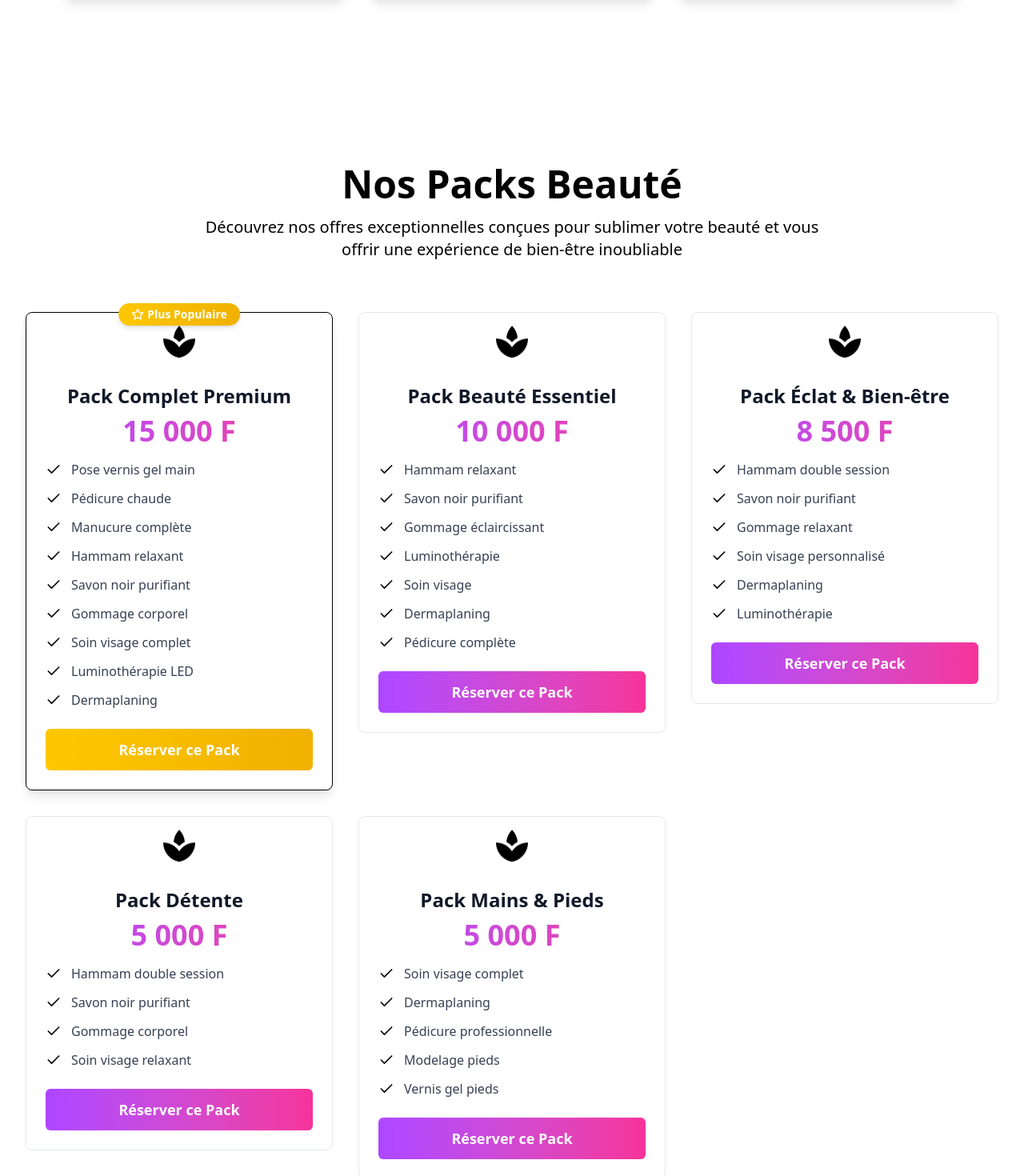
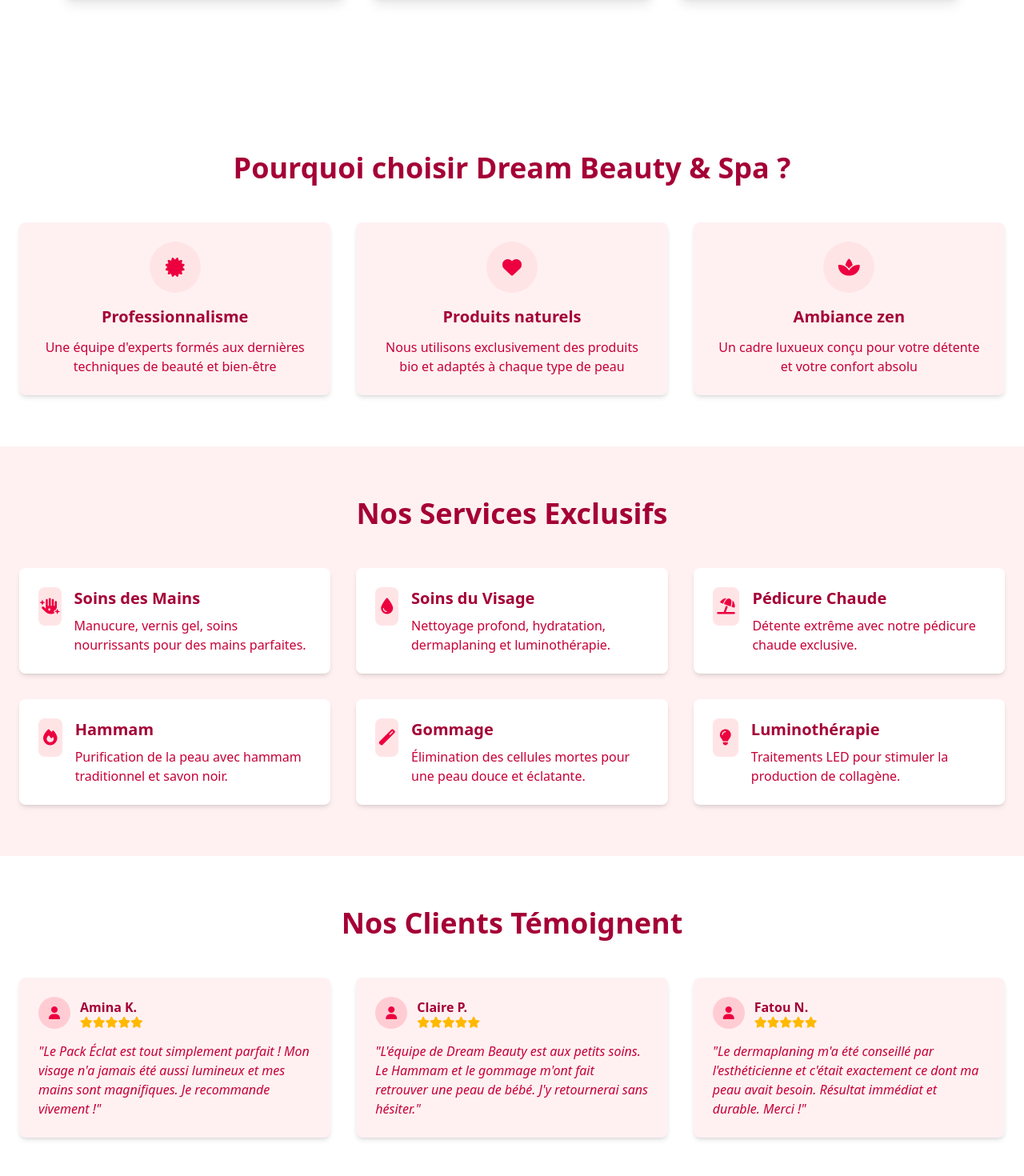
Before and after one commit to dascomsoft/dream-beauty, a React (Vite) app: page / in a window 1280 px wide. Shown: the part 1300-2770 px from the top of the page at 80% size. Built offline with nearby package versions, Linux system fonts and the light colour scheme.

Commit message:
Navigation Navbar modification

```diff
--- a/package.json
+++ b/package.json
@@ -10,6 +10,7 @@
     "preview": "vite preview"
   },
   "dependencies": {
+    "@fortawesome/fontawesome-free": "^6.7.2",
     "@tailwindcss/vite": "^4.1.11",
     "react": "^19.1.0",
     "react-dom": "^19.1.0",
--- a/src/components/Footer.jsx
+++ b/src/components/Footer.jsx
@@ -7,7 +7,7 @@
   const currentYear = new Date().getFullYear();
 
   return (
-    <footer className="bg-foreground text-background">
+    <footer className="bg-pink-300 text-slate-900">
       <div className="max-w-7xl mx-auto px-4 sm:px-6 lg:px-8 py-12">
         <div className="grid grid-cols-1 md:grid-cols-4 gap-8">
           {/* Logo & Description */}
--- a/src/components/Navbar.jsx
+++ b/src/components/Navbar.jsx
@@ -32,14 +32,14 @@
   return (
     <nav className={`fixed top-0 left-0 right-0 z-50 transition-all duration-500 ${
       isScrolled
-        ? 'bg-background/95 backdrop-blur-md shadow-md'
-        : 'bg-transparent'
+        ? 'bg-white shadow-xl'
+        : 'bg-white'
     }`}>
       <div className="max-w-7xl mx-auto px-4 sm:px-6 lg:px-8">
         <div className="flex justify-between items-center h-20">
           {/* Logo */}
           <Link to="/" className="flex items-center space-x-2">
-            <MdSpa className="h-8 w-8 text-primary" />
+            <MdSpa className="h-8 w-8 text-pink-500" />
             <span className="text-2xl font-bold bg-gradient-to-r from-purple-500 to-pink-500 bg-clip-text text-transparent">
               Dream Beauty & Spa
             </span>
--- a/src/components/PackCard.jsx
+++ b/src/components/PackCard.jsx
@@ -23,7 +23,7 @@
 
       <div className="p-6 text-center pb-4">
         <div className="mb-4">
-          <MdSpa className="h-12 w-12 text-primary mx-auto animate-bounce" />
+          <MdSpa className="h-12 w-12 text-pink-400 mx-auto animate-bounce" />
         </div>
         <h3 className="text-2xl font-bold text-gray-900 mb-2">
           {name}
--- a/src/pages/Home.jsx
+++ b/src/pages/Home.jsx
@@ -2,6 +2,10 @@
 import PacksSection from '../components/PacksSection';
 import WhatsAppButton from '../components/WhatsAppButton';
 import React from 'react';
+import '@fortawesome/fontawesome-free/css/all.min.css';
+
+
+
 
 const Home = () => {
   return (
@@ -19,6 +23,7 @@
               expérience unique de bien-être et de beauté.
             </p>
           </div>
+
 
           <div className="grid md:grid-cols-3 gap-8 mb-16">
             <div className="text-center p-6 bg-background rounded-lg shadow-elegant shadow-lg">
@@ -54,6 +59,193 @@
         </div>
       </section>
 
+
+
+
+
+
+
+
+
+
+
+
+
+
+
+
+
+  {/* Pourquoi choisir Dream Beauty */}
+      <section className="py-16 bg-white">
+        <div className="container mx-auto px-6">
+          <h2 className="text-3xl md:text-4xl font-bold text-center text-rose-800 mb-12">
+            Pourquoi choisir Dream Beauty & Spa ?
+          </h2>
+
+          <div className="grid grid-cols-1 md:grid-cols-3 gap-8">
+            <div className="bg-rose-50 p-6 rounded-lg shadow-md text-center transition transform hover:-translate-y-1">
+              <div className="w-16 h-16 bg-rose-100 rounded-full flex items-center justify-center mx-auto mb-4">
+                <i className="fas fa-certificate text-rose-600 text-2xl"></i>
+              </div>
+              <h3 className="text-xl font-bold text-rose-800 mb-3">Professionnalisme</h3>
+              <p className="text-rose-700">
+                Une équipe d'experts formés aux dernières techniques de beauté et bien-être
+              </p>
+            </div>
+
+            <div className="bg-rose-50 p-6 rounded-lg shadow-md text-center transition transform hover:-translate-y-1">
+              <div className="w-16 h-16 bg-rose-100 rounded-full flex items-center justify-center mx-auto mb-4">
+                <i className="fas fa-heart text-rose-600 text-2xl"></i>
+              </div>
+              <h3 className="text-xl font-bold text-rose-800 mb-3">Produits naturels</h3>
+              <p className="text-rose-700">
+                Nous utilisons exclusivement des produits bio et adaptés à chaque type de peau
+              </p>
+            </div>
+
+            <div className="bg-rose-50 p-6 rounded-lg shadow-md text-center transition transform hover:-translate-y-1">
+              <div className="w-16 h-16 bg-rose-100 rounded-full flex items-center justify-center mx-auto mb-4">
+                <i className="fas fa-spa text-rose-600 text-2xl"></i>
+              </div>
+              <h3 className="text-xl font-bold text-rose-800 mb-3">Ambiance zen</h3>
+              <p className="text-rose-700">
+                Un cadre luxueux conçu pour votre détente et votre confort absolu
+              </p>
+            </div>
+          </div>
+        </div>
+      </section>
+
+      {/* Services */}
+      <section id="services" className="py-16 bg-rose-50">
+        <div className="container mx-auto px-6">
+          <h2 className="text-3xl md:text-4xl font-bold text-center text-rose-800 mb-12">Nos Services Exclusifs</h2>
+
+          <div className="grid grid-cols-1 md:grid-cols-2 lg:grid-cols-3 gap-8">
+            {[
+              ['fas fa-hand-sparkles', 'Soins des Mains', 'Manucure, vernis gel, soins nourrissants pour des mains parfaites.'],
+              ['fas fa-tint', 'Soins du Visage', 'Nettoyage profond, hydratation, dermaplaning et luminothérapie.'],
+              ['fas fa-umbrella-beach', 'Pédicure Chaude', 'Détente extrême avec notre pédicure chaude exclusive.'],
+              ['fas fa-fire', 'Hammam', 'Purification de la peau avec hammam traditionnel et savon noir.'],
+              ['fas fa-magic', 'Gommage', 'Élimination des cellules mortes pour une peau douce et éclatante.'],
+              ['fas fa-lightbulb', 'Luminothérapie', 'Traitements LED pour stimuler la production de collagène.'],
+            ].map(([icon, title, text], i) => (
+              <div key={i} className="bg-white p-6 rounded-lg shadow-md gallery-item">
+                <div className="flex items-start">
+                  <div className="w-12 h-12 bg-rose-100 rounded-lg flex items-center justify-center mr-4">
+                    <i className={`${icon} text-rose-600 text-xl`}></i>
+                  </div>
+                  <div>
+                    <h3 className="text-xl font-bold text-rose-800 mb-2">{title}</h3>
+                    <p className="text-rose-700">{text}</p>
+                  </div>
+                </div>
+              </div>
+            ))}
+          </div>
+        </div>
+      </section>
+
+      {/* Témoignages */}
+      <section className="py-16 bg-white">
+        <div className="container mx-auto px-6">
+          <h2 className="text-3xl md:text-4xl font-bold text-center text-rose-800 mb-12">Nos Clients Témoignent</h2>
+
+          <div className="grid grid-cols-1 md:grid-cols-3 gap-8">
+            {[
+              ['Amina K.', '"Le Pack Éclat est tout simplement parfait ! Mon visage n\'a jamais été aussi lumineux et mes mains sont magnifiques. Je recommande vivement !"'],
+              ['Claire P.', '"L\'équipe de Dream Beauty est aux petits soins. Le Hammam et le gommage m\'ont fait retrouver une peau de bébé. J\'y retournerai sans hésiter."'],
+              ['Fatou N.', '"Le dermaplaning m\'a été conseillé par l\'esthéticienne et c\'était exactement ce dont ma peau avait besoin. Résultat immédiat et durable. Merci !"']
+            ].map(([name, message], index) => (
+              <div key={index} className="bg-rose-50 p-6 rounded-lg shadow-md">
+                <div className="flex items-center mb-4">
+                  <div className="w-10 h-10 bg-rose-200 rounded-full flex items-center justify-center">
+                    <i className="fas fa-user text-rose-600"></i>
+                  </div>
+                  <div className="ml-3">
+                    <h4 className="font-bold text-rose-800">{name}</h4>
+                    <div className="flex text-amber-400 text-sm">
+                      {[...Array(5)].map((_, i) => (
+                        <i key={i} className="fas fa-star"></i>
+                      ))}
+                    </div>
+                  </div>
+                </div>
+                <p className="text-rose-700 italic">{message}</p>
+              </div>
+            ))}
+          </div>
+        </div>
+      </section>
+
+      {/* À propos */}
+      <section id="about" className="py-16 bg-rose-50">
+        <div className="container mx-auto px-6">
+          <div className="flex flex-col md:flex-row items-center">
+            <div className="md:w-1/2 mb-8 md:mb-0 md:pr-12">
+              <h2 className="text-3xl md:text-4xl font-bold text-rose-800 mb-6">Notre Philosophie</h2>
+              <p className="text-rose-700 mb-4">
+                Chez Dream Beauty & Spa, nous croyons que chaque personne mérite de se sentir belle et épanouie dans sa peau...
+              </p>
+              <p className="text-rose-700 mb-6">
+                Nous utilisons exclusivement des produits bio certifiés, sans parabènes ni ingrédients nocifs...
+              </p>
+              <div className="flex space-x-4">
+                <a href="#packs" className="bg-rose-600 hover:bg-rose-700 text-white px-6 py-2 rounded-full font-semibold transition">
+                  Découvrir nos packs
+                </a>
+                <a href="#contact" className="border-2 border-rose-600 text-rose-600 px-6 py-2 rounded-full font-semibold hover:bg-rose-600 hover:text-white transition">
+                  Nous contacter
+                </a>
+              </div>
+            </div>
+            <div className="md:w-1/2">
+              <div className="bg-white p-6 rounded-lg shadow-xl">
+                <h3 className="text-2xl font-bold text-rose-800 mb-4">Notre Équipe</h3>
+
+                {[
+                  ['fas fa-user-tie', 'Esthéticiennes diplômées', 'Formées aux dernières techniques internationales'],
+                  ['fas fa-heart', 'Approche personnalisée', 'Des soins adaptés à vos besoins spécifiques'],
+                  ['fas fa-leaf', 'Engagement éco-responsable', 'Produits naturels et respectueux de l\'environnement'],
+                ].map(([icon, title, subtitle], index) => (
+                  <div key={index} className="flex items-center mb-4">
+                    <div className="w-16 h-16 bg-rose-200 rounded-full flex items-center justify-center mr-4">
+                      <i className={`${icon} text-rose-600 text-2xl`}></i>
+                    </div>
+                    <div>
+                      <h4 className="font-bold text-rose-800">{title}</h4>
+                      <p className="text-rose-600 text-sm">{subtitle}</p>
+                    </div>
+                  </div>
+                ))}
+
+              </div>
+            </div>
+          </div>
+        </div>
+      </section>
+
+
+
+
+
+
+
+
+
+
+
+
+
+
+
+
+
+
+
+
+
+
       <PacksSection />
     </div>
   );
```
Also changed, not shown: 1 other file (tests, documents, lock files or other folders).
